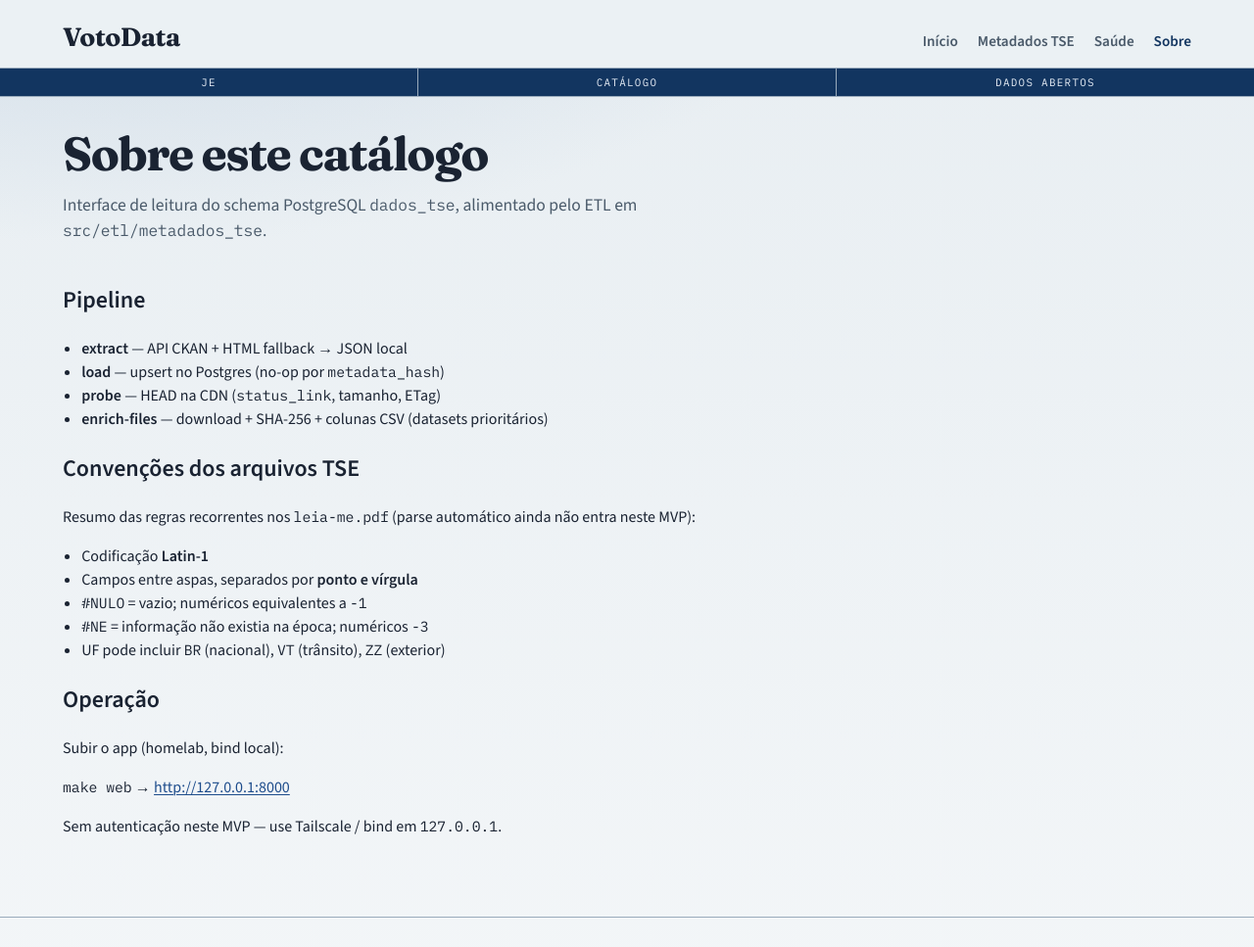
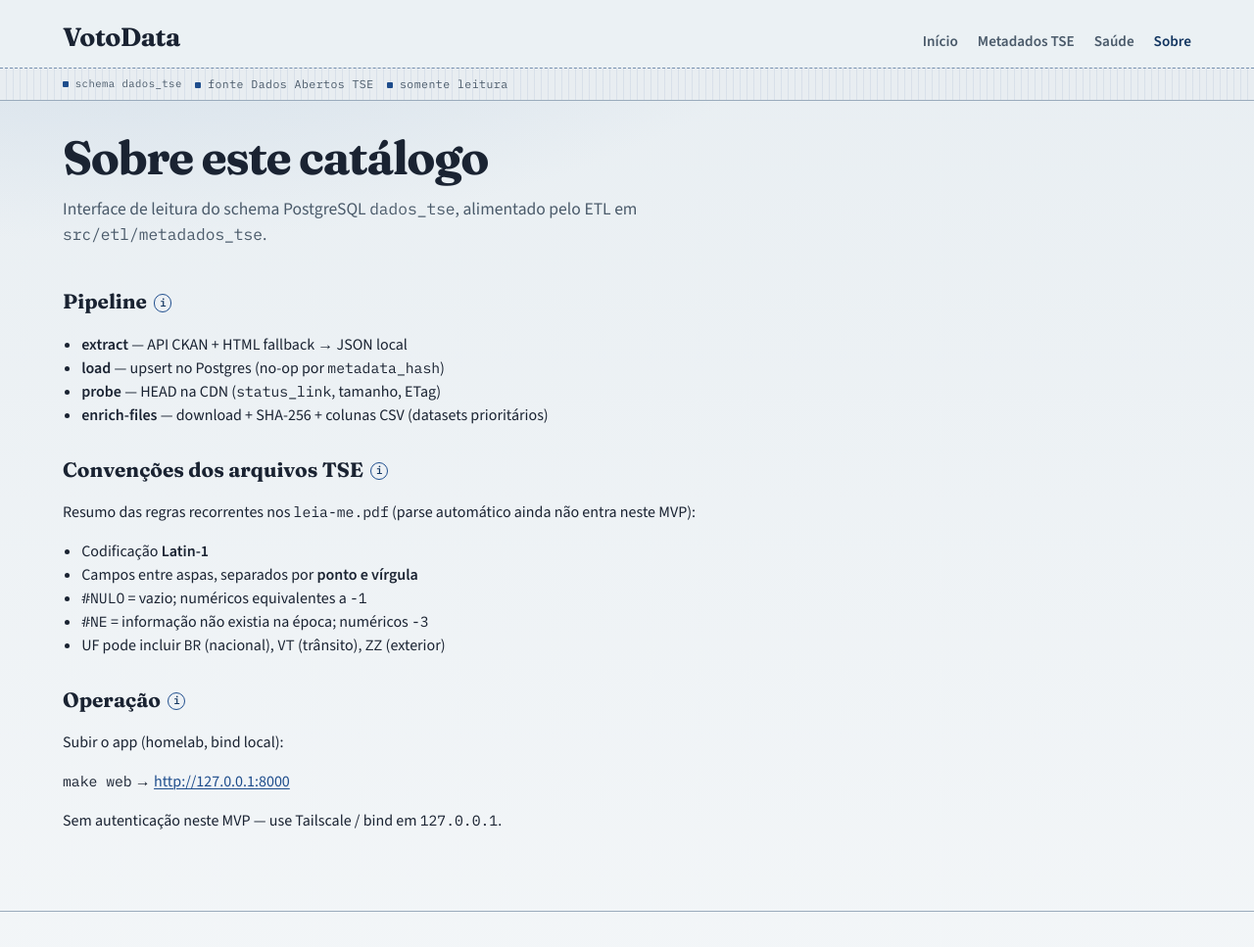
Before and after one commit to mpraes/votodata, a FastAPI app: page /tse/about in a window 1280 px wide. Shown: the top 967 px of the page at 98% size. Run offline with FastAPI, Linux system fonts and the light colour scheme.

Commit message:
feat: polish catalog header and add section info tips
Replace the decorative blue strip with a read-only context line and add clickable (i) explanations beside every h2.

Co-authored-by: Cursor <cursoragent@cursor.com>

```diff
--- a/src/web/static/css/app.css
+++ b/src/web/static/css/app.css
@@ -114,23 +114,127 @@ code,
   color: var(--urna-blue-deep);
 }
 
-.boletim-strip {
-  display: grid;
-  grid-template-columns: repeat(3, 1fr);
-  gap: 1px;
-  background: var(--rule);
-  border-top: 1px solid var(--rule);
-  font-family: var(--mono);
-  font-size: 0.68rem;
-  letter-spacing: 0.12em;
-  text-transform: uppercase;
+.site-meta {
+  border-top: 1px dashed color-mix(in srgb, var(--rule) 70%, var(--urna-blue) 30%);
+  background:
+    repeating-linear-gradient(
+      90deg,
+      transparent,
+      transparent 6px,
+      color-mix(in srgb, var(--urna-blue) 8%, transparent) 6px,
+      color-mix(in srgb, var(--urna-blue) 8%, transparent) 7px
+    ),
+    color-mix(in srgb, var(--paper-deep) 55%, white);
 }
 
-.boletim-strip span {
+.site-meta-inner {
+  display: flex;
+  flex-wrap: wrap;
+  align-items: center;
+  gap: 0.55rem 0.85rem;
+  padding: 0.45rem 0;
+  font-family: var(--mono);
+  font-size: 0.72rem;
+  letter-spacing: 0.04em;
+  color: var(--ink-muted);
+}
+
+.meta-item::before {
+  content: "";
+  display: inline-block;
+  width: 0.35rem;
+  height: 0.35rem;
+  margin-right: 0.45rem;
+  border-radius: 1px;
+  background: var(--urna-blue);
+  vertical-align: 0.05em;
+}
+
+.h2-with-tip {
+  display: flex;
+  align-items: center;
+  gap: 0.45rem;
+  position: relative;
+}
+
+.h2-with-tip h2 {
+  text-wrap: balance;
+}
+
+.info-tip {
+  position: relative;
+  flex: 0 0 auto;
+}
+
+.info-tip > summary {
+  list-style: none;
+}
+
+.info-tip > summary::-webkit-details-marker {
+  display: none;
+}
+
+.info-btn {
+  display: inline-flex;
+  align-items: center;
+  justify-content: center;
+  width: 1.15rem;
+  height: 1.15rem;
+  padding: 0;
+  border: 1px solid var(--urna-blue);
+  border-radius: 50%;
+  background: color-mix(in srgb, var(--paper) 80%, white);
+  color: var(--urna-blue-deep);
+  font-family: var(--mono);
+  font-size: 0.7rem;
+  font-weight: 500;
+  line-height: 1;
+  cursor: pointer;
+  transition: background 0.12s ease, color 0.12s ease;
+}
+
+.info-btn:hover,
+.info-tip[open] > .info-btn,
+.info-btn:focus-visible {
   background: var(--urna-blue-deep);
-  color: #e7eef6;
-  padding: 0.35rem 0.75rem;
-  text-align: center;
+  color: #eef3f8;
+}
+
+.info-btn:focus-visible {
+  outline: 2px solid color-mix(in srgb, var(--urna-blue) 40%, transparent);
+  outline-offset: 2px;
+}
+
+.info-panel {
+  position: absolute;
+  z-index: 5;
+  top: calc(100% + 0.4rem);
+  left: 50%;
+  translate: -50% 0;
+  width: max-content;
+  max-width: min(22rem, calc(100vw - 2rem));
+  margin: 0;
+  padding: 0.7rem 0.85rem;
+  border: 1px solid var(--rule);
+  border-left: 3px solid var(--urna-blue);
+  background: #f7fafc;
+  color: var(--ink);
+  font-family: var(--sans);
+  font-size: 0.88rem;
+  line-height: 1.45;
+  box-shadow: 0 8px 24px color-mix(in srgb, var(--ink) 12%, transparent);
+}
+
+.visually-hidden {
+  position: absolute;
+  width: 1px;
+  height: 1px;
+  padding: 0;
+  margin: -1px;
+  overflow: hidden;
+  clip: rect(0, 0, 0, 0);
+  white-space: nowrap;
+  border: 0;
 }
 
 .main {
@@ -231,10 +335,14 @@ code,
   margin-top: 2.5rem;
 }
 
-.section h2 {
+.section .h2-with-tip {
+  margin: 0 0 0.35rem;
+}
+
+.section .h2-with-tip h2 {
   font-family: var(--display);
   font-size: 1.45rem;
-  margin: 0 0 0.35rem;
+  margin: 0;
   letter-spacing: -0.02em;
 }
 
@@ -348,12 +456,16 @@ code,
   gap: 2rem;
 }
 
-.stack h2 {
-  font-family: var(--display);
-  font-size: 1.25rem;
+.stack .h2-with-tip {
   margin: 0 0 0.75rem;
   padding-bottom: 0.35rem;
   border-bottom: 2px solid var(--urna-blue-deep);
+}
+
+.stack .h2-with-tip h2 {
+  font-family: var(--display);
+  font-size: 1.25rem;
+  margin: 0;
 }
 
 .kv {
@@ -388,6 +500,16 @@ code,
 
 .prose {
   max-width: 42rem;
+}
+
+.prose .h2-with-tip {
+  margin: 1.75rem 0 0.75rem;
+}
+
+.prose .h2-with-tip h2 {
+  font-family: var(--display);
+  font-size: 1.3rem;
+  margin: 0;
 }
 
 .prose ul {
@@ -447,10 +569,6 @@ code,
     grid-template-columns: 1fr;
   }
 
-  .boletim-strip {
-    grid-template-columns: 1fr;
-  }
-
   .data-table {
     display: block;
     overflow-x: auto;
--- /dev/null
+++ b/src/web/static/js/info-tips.js
@@ -0,0 +1,22 @@
+(() => {
+  const tips = () => document.querySelectorAll("details.info-tip");
+
+  document.addEventListener("toggle", (event) => {
+    const el = event.target;
+    if (!(el instanceof HTMLDetailsElement) || !el.classList.contains("info-tip") || !el.open) {
+      return;
+    }
+    tips().forEach((other) => {
+      if (other !== el) other.open = false;
+    });
+  }, true);
+
+  document.addEventListener("pointerdown", (event) => {
+    const target = event.target;
+    if (!(target instanceof Element)) return;
+    if (target.closest("details.info-tip")) return;
+    tips().forEach((tip) => {
+      tip.open = false;
+    });
+  });
+})();
--- a/src/web/templates/base.html
+++ b/src/web/templates/base.html
@@ -21,10 +21,12 @@
         <a href="/tse/about" class="{% if section == 'about' %}is-active{% endif %}">Sobre</a>
       </nav>
     </div>
-    <div class="boletim-strip" aria-hidden="true">
-      <span>JE</span>
-      <span>CATÁLOGO</span>
-      <span>DADOS ABERTOS</span>
+    <div class="site-meta">
+      <div class="shell site-meta-inner">
+        <span class="meta-item mono">schema dados_tse</span>
+        <span class="meta-item">fonte Dados Abertos TSE</span>
+        <span class="meta-item">somente leitura</span>
+      </div>
     </div>
   </header>
 
@@ -37,5 +39,6 @@
       <p>VotoData — leitura do schema <code>dados_tse</code>. Acesso local / Tailscale.</p>
     </div>
   </footer>
+  <script src="/static/js/info-tips.js" defer></script>
 </body>
 </html>
--- a/src/web/templates/home.html
+++ b/src/web/templates/home.html
@@ -1,4 +1,5 @@
 {% extends "base.html" %}
+{% from "macros.html" import h2_info %}
 {% block title %}VotoData{% endblock %}
 {% block content %}
 <section class="hero">
@@ -11,7 +12,7 @@
 </section>
 
 <section class="section">
-  <h2>Seções</h2>
+  {{ h2_info("secoes", "Seções", "Áreas do produto web. Hoje só Metadados TSE está ativa; Transparência e Notícias entram depois, no mesmo app.") }}
   <p class="lede">Uma superfície web para o homelab — ETL permanece em <code>src/etl/</code>.</p>
   <ul class="coming-soon">
     <li><a href="/tse">Metadados TSE</a> — catálogo <code>dados_tse</code> (ativo)</li>
--- /dev/null
+++ b/src/web/templates/macros.html
@@ -0,0 +1,13 @@
+{# Clickable (i) next to section headings. #}
+{% macro h2_info(id, title, tip) -%}
+<div class="h2-with-tip">
+  <h2 id="heading-{{ id }}">{{ title }}</h2>
+  <details class="info-tip">
+    <summary class="info-btn" aria-labelledby="heading-{{ id }}">
+      <span aria-hidden="true">i</span>
+      <span class="visually-hidden">Explicação da seção</span>
+    </summary>
+    <p class="info-panel">{{ tip }}</p>
+  </details>
+</div>
+{%- endmacro %}
--- a/src/web/templates/tse/about.html
+++ b/src/web/templates/tse/about.html
@@ -1,4 +1,5 @@
 {% extends "base.html" %}
+{% from "macros.html" import h2_info %}
 {% block title %}Sobre · Metadados TSE{% endblock %}
 {% block content %}
 <section class="hero">
@@ -7,7 +8,7 @@
 </section>
 
 <article class="prose">
-  <h2>Pipeline</h2>
+  {{ h2_info("pipeline", "Pipeline", "Etapas que alimentam o schema: extract → load → probe → enrich-files. Esta página só lê o resultado no Postgres.") }}
   <ul>
     <li><strong>extract</strong> — API CKAN + HTML fallback → JSON local</li>
     <li><strong>load</strong> — upsert no Postgres (no-op por <code>metadata_hash</code>)</li>
@@ -15,7 +16,7 @@
     <li><strong>enrich-files</strong> — download + SHA-256 + colunas CSV (datasets prioritários)</li>
   </ul>
 
-  <h2>Convenções dos arquivos TSE</h2>
+  {{ h2_info("convencoes", "Convenções dos arquivos TSE", "Regras típicas dos leia-me.pdf oficiais. Ainda não parseamos o PDF; a lista é documentação manual para quem for ler CSV.") }}
   <p>Resumo das regras recorrentes nos <code>leia-me.pdf</code> (parse automático ainda não entra neste MVP):</p>
   <ul>
     <li>Codificação <strong>Latin-1</strong></li>
@@ -25,7 +26,7 @@
     <li>UF pode incluir <code>BR</code> (nacional), <code>VT</code> (trânsito), <code>ZZ</code> (exterior)</li>
   </ul>
 
-  <h2>Operação</h2>
+  {{ h2_info("operacao", "Operação", "Como subir o catálogo no homelab. Sem login no MVP — acesso via localhost ou Tailscale.") }}
   <p>Subir o app (homelab, bind local):</p>
   <p><code>make web</code> → <a href="http://127.0.0.1:8000">http://127.0.0.1:8000</a></p>
   <p>Sem autenticação neste MVP — use Tailscale / bind em <code>127.0.0.1</code>.</p>
--- a/src/web/templates/tse/resources/detail.html
+++ b/src/web/templates/tse/resources/detail.html
@@ -1,4 +1,5 @@
 {% extends "base.html" %}
+{% from "macros.html" import h2_info %}
 {% block title %}{{ resource.nome or resource.id }} · VotoData{% endblock %}
 {% block content %}
 <p class="crumb">
@@ -14,7 +15,7 @@
 
 <div class="stack">
   <section>
-    <h2>Arquivo</h2>
+    {{ h2_info("arquivo", "Arquivo", "Metadados do arquivo na CDN: disponibilidade (probe), hash de conteúdo (enrich) e caminho de cache local, se existir.") }}
     <dl class="kv">
       <dt>Status</dt><dd><span class="badge badge-{{ resource.status_link }}">{{ resource.status_link }}</span></dd>
       <dt>URL</dt><dd><a href="{{ resource.url }}">{{ resource.url }}</a></dd>
@@ -29,7 +30,7 @@
   </section>
 
   <section>
-    <h2>Colunas ({{ columns|length }})</h2>
+    {{ h2_info("colunas", "Colunas (" ~ (columns|length) ~ ")", "Dicionário de colunas lido do cabeçalho CSV no enrich. Sem amostra de linhas (PII). Descrições de leia-me.pdf ainda não entram.") }}
     <table class="data-table">
       <thead>
         <tr>
```
Also changed, not shown: src/web/templates/tse/datasets/detail.html (+6 -5 lines), src/web/templates/tse/health.html (+5 -4 lines), src/web/templates/tse/hub.html (+5 -4 lines).
